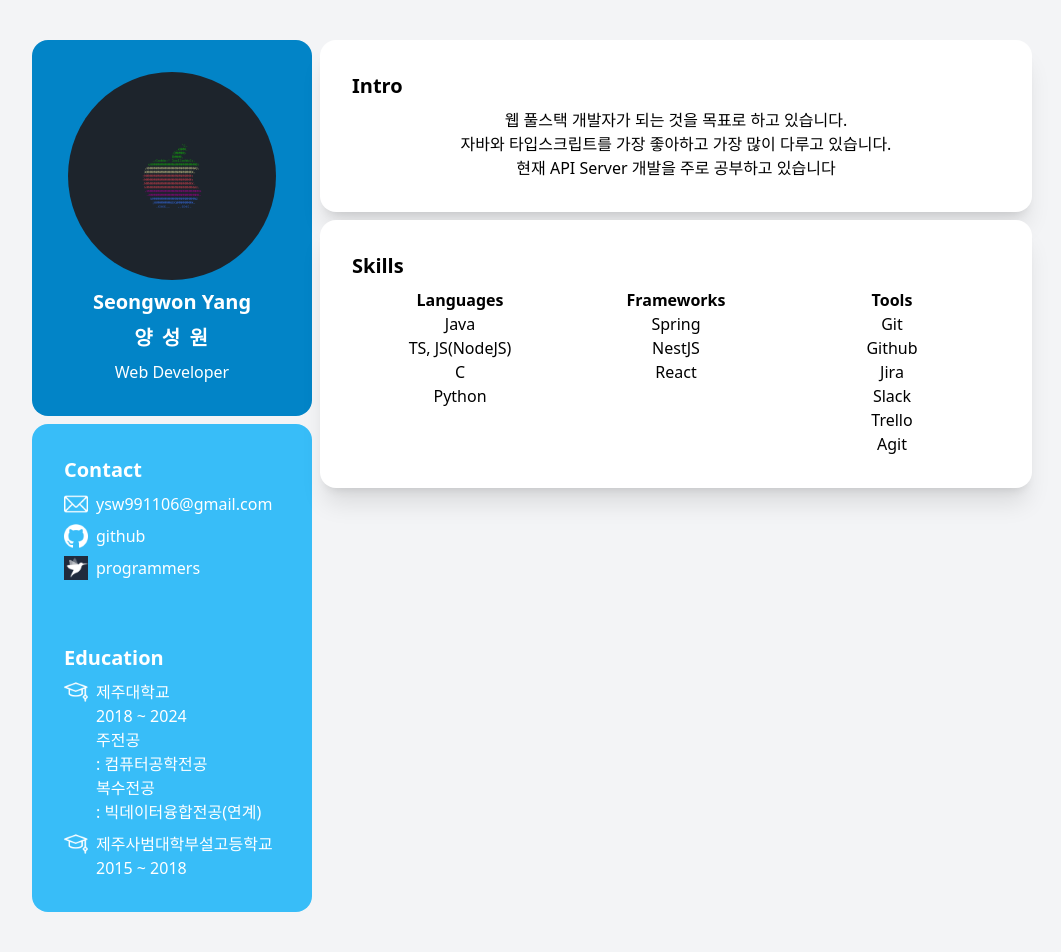
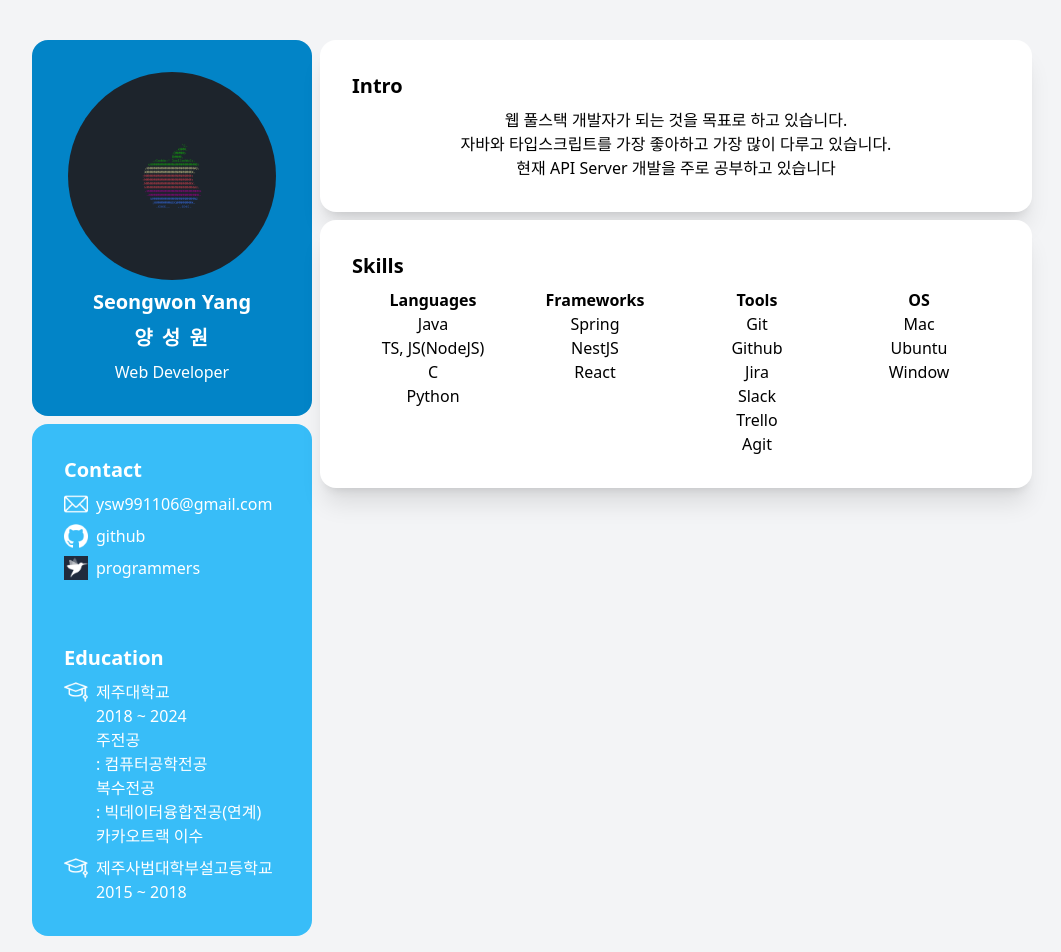
Before and after one commit to codearchitect99/resume, a React (Create React App) app: page / in a window 1280 px wide. Shown: the top 952 px of the page, without its empty margins (108-1169 px from the left). Built offline with nearby package versions, Linux system fonts and the light colour scheme.

Commit message:
포트폴리오 내용 수정 -> Intro, Skills

```diff
--- a/src/container/Portfolio.tsx
+++ b/src/container/Portfolio.tsx
@@ -40,6 +40,12 @@ function Skills() {
                     <p>Trello</p>
                     <p>Agit</p>
                 </div>
+                <div className="w-full">
+                    <p className="font-semibold">OS</p>
+                    <p>Mac</p>
+                    <p>Ubuntu</p>
+                    <p>Window</p>
+                </div>
             </div>
         </div>
     </div>;
--- a/src/container/component/Info.tsx
+++ b/src/container/component/Info.tsx
@@ -40,6 +40,7 @@ function Education() {
                         <div className="flex justify-start w-full">: 컴퓨터공학전공</div>
                         <div className="flex justify-start w-full">복수전공</div>
                         <div className="flex justify-start w-full">: 빅데이터융합전공(연계)</div>
+                        <div className="flex justify-start w-full">카카오트랙 이수</div>
                     </div>
                 </div>
             </div>
--- a/src/container/component/Profile.tsx
+++ b/src/container/component/Profile.tsx
@@ -12,8 +12,8 @@ const Profile: React.FC = () => {
                             </div>
                         </div>
                     </div>
-                        <div className="card-title w-auto justify-center">Seongwon Yang</div>
-                        <div className="card-title w-auto justify-center tracking-widest">양  성  원</div>
+                    <div className="card-title w-auto justify-center">Seongwon Yang</div>
+                    <div className="card-title w-auto justify-center tracking-widest">양 성 원</div>
                     <p>Web Developer</p>
                 </div>
             </div>
```
Also changed, not shown: public/images/java.png (added).
